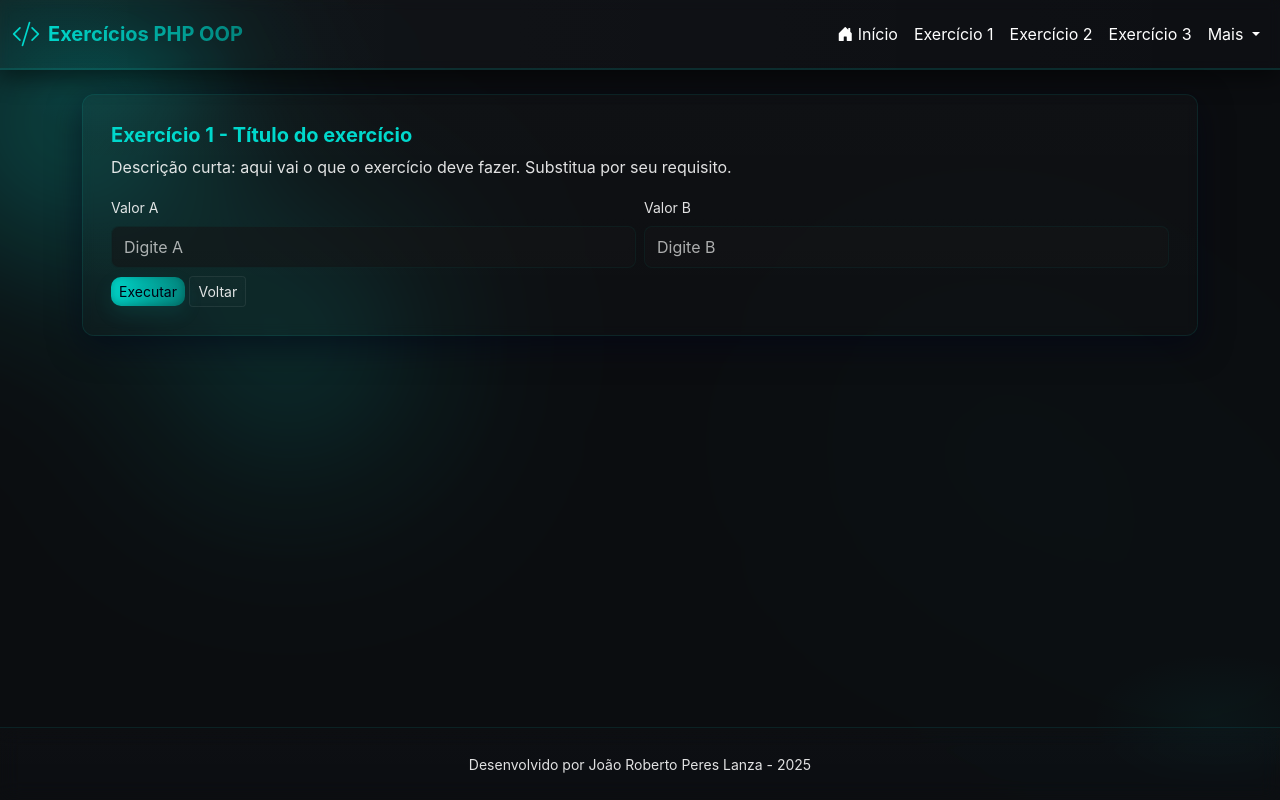
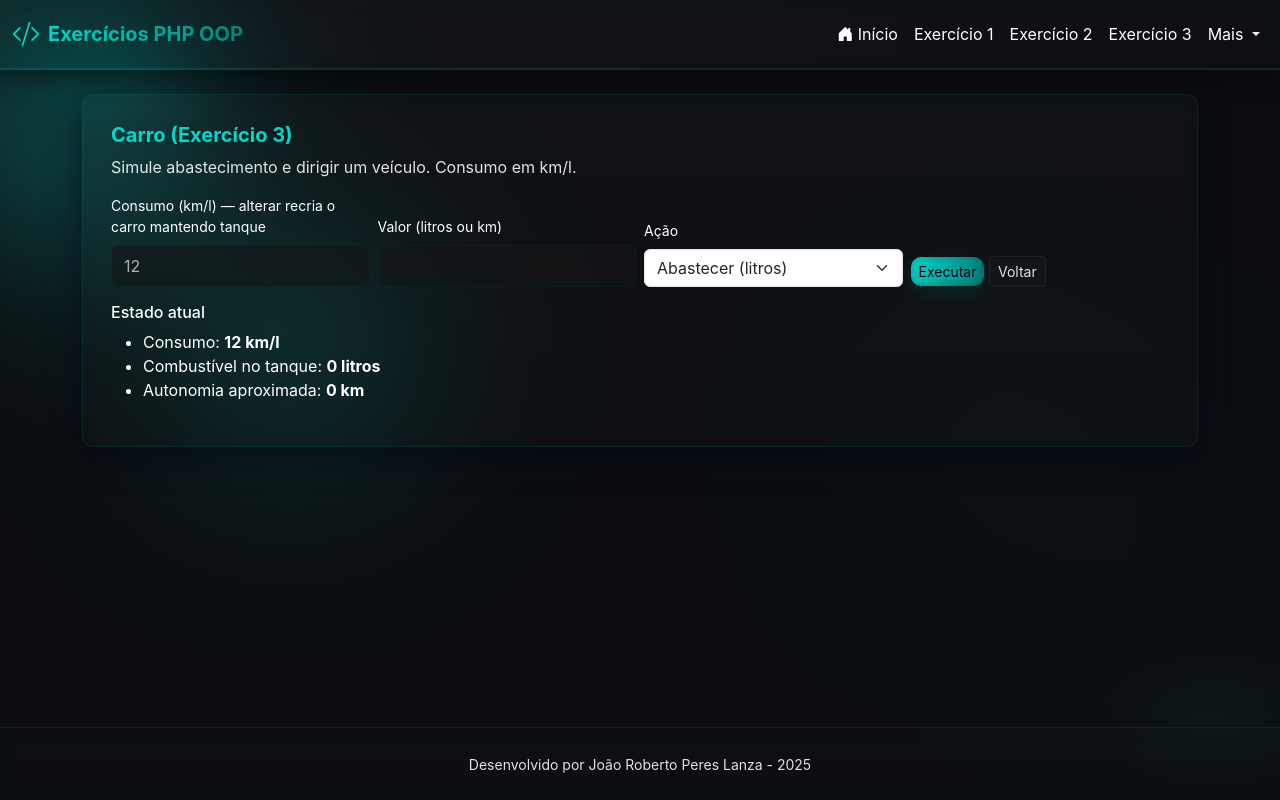
Before and after one commit to John-Roberto/lista2-programacao-web, a PHP site: page /ex03.php in a window 1280 px wide. Run offline with PHP 8.4, Linux system fonts and the light colour scheme.

Commit message:
Desenvolvido e implementado o exercício 3

```diff
--- a/ex03.php
+++ b/ex03.php
@@ -1,54 +1,137 @@
 <?php
-// ex01.php
+
 declare(strict_types=1);
-require_once __DIR__ . '/includes/Template.php';
 
-$template = new Template('Exercício 1', 'Exercícios PHP OOP');
-$template->renderHeader('Exercício 1');
+// Carregar classe antes de session_start para evitar __PHP_Incomplete_Class
+require_once __DIR__ . '/includes/Carro.php';
+
+session_start();
+
+// carregar template (separado para evitar saída antes de session_start)
+require_once __DIR__ . '/includes/template.php';
+
+use Exercises\Carro;
+
+$template = new Template('Exercício 3 - Carro', 'Exercícios PHP OOP');
+$template->renderHeader('Exercício 3 - Carro');
+
+// Inicializa ou recupera o carro da sessão
+if (isset($_SESSION['carro']) && $_SESSION['carro'] instanceof Carro) {
+    $carro = $_SESSION['carro'];
+} else {
+    // consumo padrão: 12 km/l (pode ser alterado pelo usuário)
+    $carro = new Carro(12.0);
+    $_SESSION['carro'] = $carro;
+}
+
+$error = null;
+$message = null;
+
+// Valores do formulário
+$acao = (string) ($_POST['acao'] ?? '');
+$valor_raw = trim((string) ($_POST['valor'] ?? ''));
+$consumo_raw = trim((string) ($_POST['consumo'] ?? ''));
+
+// Se o usuário atualizou o consumo, recria o carro com o novo consumo mantendo o tanque
+if ($consumo_raw !== '') {
+    if (is_numeric($consumo_raw) && (float)$consumo_raw > 0.0) {
+        $oldTanque = $carro->getCombustivel();
+        $carro = new Carro((float)$consumo_raw);
+        $carro->setCombustivel($oldTanque);
+        $_SESSION['carro'] = $carro;
+        $message = "Consumo atualizado para " . htmlspecialchars($consumo_raw) . " km/l.";
+    } else {
+        $error = "Consumo inválido.";
+    }
+}
+
+if ($_SERVER['REQUEST_METHOD'] === 'POST' && $acao !== '') {
+    try {
+        switch ($acao) {
+            case 'abastecer':
+                if ($valor_raw === '' || !is_numeric($valor_raw)) {
+                    throw new \InvalidArgumentException('Informe quantidade de litros para abastecer.');
+                }
+                $litros = (float) $valor_raw;
+                $carro->setCombustivel($litros);
+                $message = "Abastecido {$litros} litros.";
+                break;
+
+            case 'andar':
+                if ($valor_raw === '' || !is_numeric($valor_raw)) {
+                    throw new \InvalidArgumentException('Informe distância a percorrer em km.');
+                }
+                $distancia = (float) $valor_raw;
+                $percorrida = $carro->andar($distancia);
+                if (abs($percorrida - $distancia) < 1e-9) {
+                    $message = "Percorridos {$percorrida} km.";
+                } else {
+                    $message = "Tanque insuficiente: percorreu apenas {$percorrida} km e o tanque está vazio.";
+                }
+                break;
+
+            default:
+                $error = "Ação inválida.";
+        }
+    } catch (\Throwable $ex) {
+        $error = $ex->getMessage();
+    }
+
+    // persiste na sessão
+    $_SESSION['carro'] = $carro;
+}
+
+// Estado atual
+$combustivel = $carro->getCombustivel();
+$consumo = $carro->getConsumo();
 ?>
 
 <div class="card mb-4">
     <div class="card-body">
-        <h2 class="h5 card-title">Exercício 1 - Título do exercício</h2>
-        <p class="text-muted">Descrição curta: aqui vai o que o exercício deve fazer. Substitua por seu requisito.</p>
+        <h2 class="h5 card-title">Carro (Exercício 3)</h2>
+        <p class="text-muted">Simule abastecimento e dirigir um veículo. Consumo em km/l.</p>
 
-        <!-- Área de resultado / formulário -->
+        <?php if ($error): ?>
+            <div class="alert alert-danger"><?= htmlspecialchars($error, ENT_QUOTES, 'UTF-8') ?></div>
+        <?php endif; ?>
+
+        <?php if ($message): ?>
+            <div class="alert alert-success"><?= htmlspecialchars($message, ENT_QUOTES, 'UTF-8') ?></div>
+        <?php endif; ?>
+
+        <form method="post" class="row g-2 align-items-end">
+            <div class="col-12 col-md-3">
+                <label class="form-label small">Consumo (km/l) — alterar recria o carro mantendo tanque</label>
+                <input type="text" name="consumo" class="form-control form-control-dark" placeholder="<?= htmlspecialchars((string)$consumo, ENT_QUOTES, 'UTF-8') ?>">
+            </div>
+
+            <div class="col-12 col-md-3">
+                <label class="form-label small">Valor (litros ou km)</label>
+                <input type="text" name="valor" class="form-control form-control-dark" value="">
+            </div>
+
+            <div class="col-12 col-md-3">
+                <label class="form-label small">Ação</label>
+                <select name="acao" class="form-select form-select-dark">
+                    <option value="abastecer">Abastecer (litros)</option>
+                    <option value="andar">Andar (km)</option>
+                </select>
+            </div>
+
+            <div class="col-12 col-md-3">
+                <button class="btn btn-accent btn-sm">Executar</button>
+                <a href="index.php" class="btn btn-outline-light btn-sm">Voltar</a>
+            </div>
+        </form>
+
         <div class="mt-3">
-            <form method="post" class="row gy-2 gx-2 align-items-end">
-                <div class="col-12 col-md-6">
-                    <label class="form-label small text-muted">Valor A</label>
-                    <input name="a" type="text" class="form-control form-control-dark" placeholder="Digite A">
-                </div>
-                <div class="col-12 col-md-6">
-                    <label class="form-label small text-muted">Valor B</label>
-                    <input name="b" type="text" class="form-control form-control-dark" placeholder="Digite B">
-                </div>
-                <div class="col-12">
-                    <button class="btn btn-accent btn-sm">Executar</button>
-                    <a href="index.php" class="btn btn-outline-light btn-sm">Voltar</a>
-                </div>
-            </form>
+            <h6>Estado atual</h6>
+            <ul>
+                <li>Consumo: <strong><?= htmlspecialchars((string)$consumo, ENT_QUOTES, 'UTF-8') ?> km/l</strong></li>
+                <li>Combustível no tanque: <strong><?= htmlspecialchars((string)$combustivel, ENT_QUOTES, 'UTF-8') ?> litros</strong></li>
+                <li>Autonomia aproximada: <strong><?= htmlspecialchars((string)($combustivel * $consumo), ENT_QUOTES, 'UTF-8') ?> km</strong></li>
+            </ul>
         </div>
-
-        <?php
-        // Exemplo simples de uso OOP: cria uma pequena classe local que processa entrada
-        if ($_SERVER['REQUEST_METHOD'] === 'POST') {
-            class Ex1Processor
-            {
-                public function sumStrings(string $a, string $b): string
-                {
-                    // exemplo: concatena com separador e mostra tipos
-                    return sprintf("A: %s | B: %s | resultado (concat): %s", $a, $b, $a . $b);
-                }
-            }
-
-            $proc = new Ex1Processor();
-            $a = $_POST['a'] ?? '';
-            $b = $_POST['b'] ?? '';
-            $result = $proc->sumStrings((string)$a, (string)$b);
-            echo '<div class="mt-3"><pre class="p-3 bg-black text-light small" style="border:1px solid rgba(64,224,208,0.06);">' . htmlspecialchars($result) . '</pre></div>';
-        }
-        ?>
     </div>
 </div>
 
--- /dev/null
+++ b/includes/Carro.php
@@ -0,0 +1,84 @@
+<?php
+
+declare(strict_types=1);
+
+namespace Exercises;
+
+/**
+ * Classe Carro
+ *
+ * Um veículo tem:
+ *  - consumo (km por litro) definido no construtor (float > 0)
+ *  - nível de combustível no tanque (litros), inicial 0
+ *
+ * Métodos:
+ *  - andar(float $distancia): float  -> retorna a distância efetivamente percorrida
+ *  - getCombustivel(): float
+ *  - setCombustivel(float $litros): void  -> adiciona combustível ao tanque
+ */
+final class Carro
+{
+    private float $consumo; // km por litro
+    private float $tanque;  // litros
+
+    public function __construct(float $consumo)
+    {
+        if ($consumo <= 0.0 || !is_finite($consumo)) {
+            throw new \InvalidArgumentException('Consumo deve ser um número positivo.');
+        }
+        $this->consumo = $consumo;
+        $this->tanque = 0.0;
+    }
+
+    /**
+     * Simula dirigir o veículo por uma distância (km).
+     * Reduz o nível de combustível proporcionalmente.
+     * Retorna a distância efetivamente percorrida (pode ser menor se combustível insuficiente).
+     */
+    public function andar(float $distancia): float
+    {
+        if ($distancia < 0.0 || !is_finite($distancia)) {
+            throw new \InvalidArgumentException('Distância inválida.');
+        }
+
+        $litrosNecessarios = $distancia / $this->consumo;
+
+        if ($litrosNecessarios <= $this->tanque + 1e-12) {
+            // combustível suficiente
+            $this->tanque -= $litrosNecessarios;
+            return $distancia;
+        }
+
+        // combustível insuficiente: percorre o máximo possível até acabar o tanque
+        $distanciaPossivel = $this->tanque * $this->consumo;
+        $this->tanque = 0.0;
+        return $distanciaPossivel;
+    }
+
+    /**
+     * Retorna o nível atual do tanque (litros)
+     */
+    public function getCombustivel(): float
+    {
+        return $this->tanque;
+    }
+
+    /**
+     * Abastece o tanque adicionando litros (não há capacidade máxima definida)
+     */
+    public function setCombustivel(float $litros): void
+    {
+        if ($litros < 0.0 || !is_finite($litros)) {
+            throw new \InvalidArgumentException('Quantidade de litros inválida.');
+        }
+        $this->tanque += $litros;
+    }
+
+    /**
+     * Retorna o consumo (km por litro)
+     */
+    public function getConsumo(): float
+    {
+        return $this->consumo;
+    }
+}
--- a/index.php
+++ b/index.php
@@ -20,7 +20,7 @@ $template->renderHeader('Início');
     $exercises = [
         ['file' => 'ex01.php', 'title' => 'Exercício 1', 'desc' => 'Retângulo - cálculo de área, perímetro e verificação de quadrado.'],
         ['file' => 'ex02.php', 'title' => 'Exercício 2', 'desc' => 'Calculadora - operações aritméticas, funções e desfazer última operação.'],
-        ['file' => 'ex03.php', 'title' => 'Exercício 3', 'desc' => 'Placeholder - lógica do exercício 3.'],
+        ['file' => 'ex03.php', 'title' => 'Exercício 3', 'desc' => 'Carro - simula consumo (km/l), abastecimento e dirigir (reduz combustível).'],
         ['file' => 'ex04.php', 'title' => 'Exercício 4', 'desc' => 'Placeholder - lógica do exercício 4.'],
         ['file' => 'ex05.php', 'title' => 'Exercício 5', 'desc' => 'Placeholder - lógica do exercício 5.'],
     ];
```
